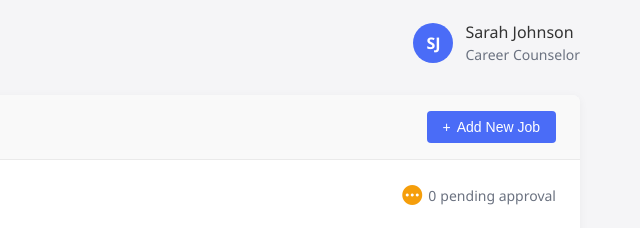
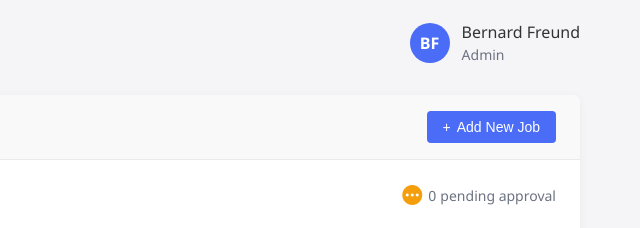
Before and after one commit to BernardCode/FBLA-WEBSITE-CODING, a plain HTML site: page pages/admin.html in a window 1280 px wide. Shown: the top 228 px of the page, 640-1280 px from the left. Drawn offline with Linux system fonts and the light colour scheme; files whose address does not match are found by name.

Commit message:
admin fixes

```diff
--- a/pages/admin.html
+++ b/pages/admin.html
@@ -318,10 +318,10 @@
     <header class="header">
       <h1 class="header-title">CareerBridge Admin</h1>
       <div class="user-info">
-        <div class="avatar">SJ</div>
+        <div class="avatar">BF</div>
         <div>
-          <div class="user-name">Sarah Johnson</div>
-          <div class="user-role">Career Counselor</div>
+          <div class="user-name">Bernard Freund</div>
+          <div class="user-role">Admin</div>
         </div>
       </div>
     </header>
```
Also changed, not shown: pages/jobs.html (+1 -0 lines), pages/employer-login.html (line endings or trailing spaces).
